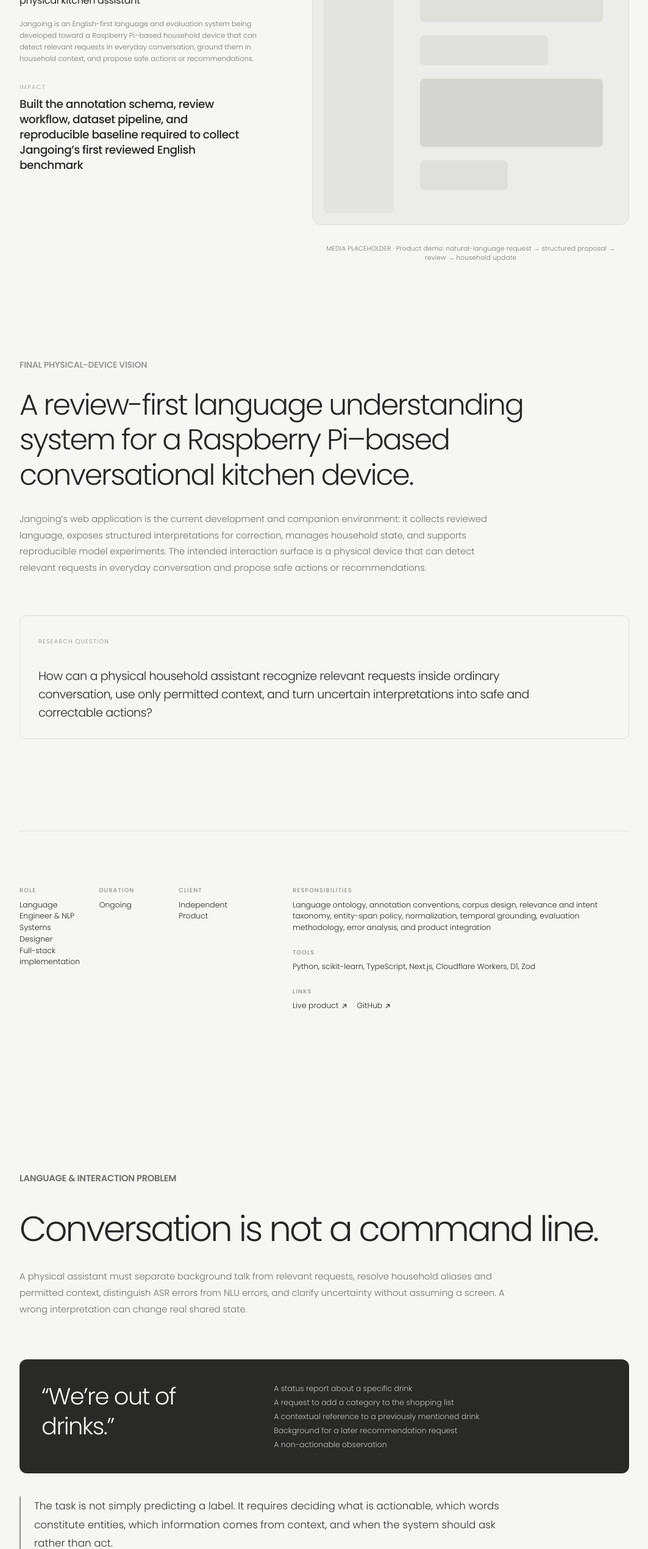
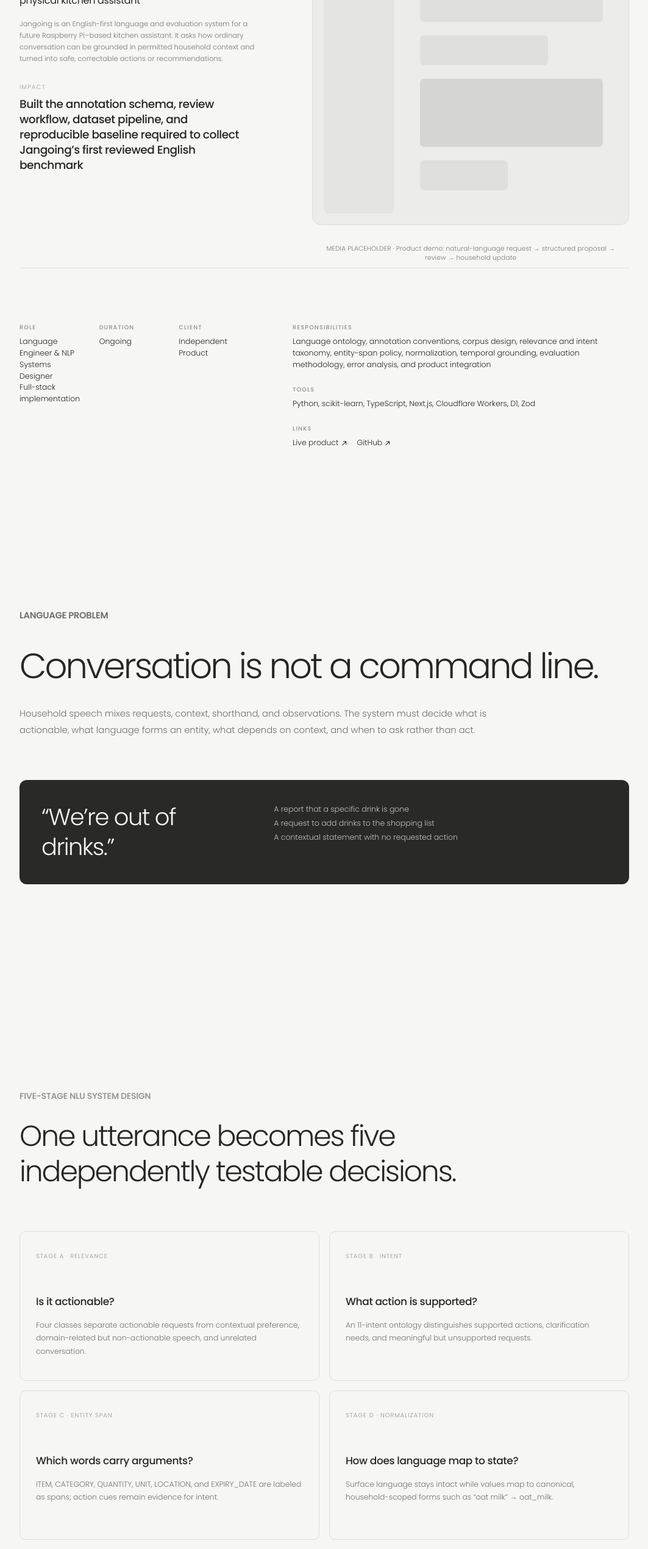
Before and after one commit to jiji123526/portfolio, a Next.js app: page /work/jangoing-kitchen-intelligence in a window 1280 px wide. Shown: the part 234-2774 px from the top of the page at 61% size, without its empty margins (108-1171 px from the left). Built offline with nearby package versions, Linux system fonts and the light colour scheme.

Commit message:
Condense Jangoing case study

```diff
--- a/app/globals.css
+++ b/app/globals.css
@@ -148,6 +148,11 @@
 .roadmap-section ol { display:grid; grid-template-columns:1fr 1fr; gap:0 56px; margin:60px 0 0; padding:0; list-style:none; counter-reset:roadmap; border-top:1px solid var(--line); }
 .roadmap-section li { counter-increment:roadmap; display:grid; grid-template-columns:34px 1fr; gap:12px; padding:20px 0; border-bottom:1px solid var(--line); font-size:.78rem; color:#62625e; }
 .roadmap-section li::before { content:counter(roadmap,decimal-leading-zero); color:#9a9a95; font-size:.65rem; }
+.section-compact-copy { max-width:790px; margin:44px 0 0; color:#686864; font-size:.82rem; line-height:1.75; }
+.safety-path h2,.evidence-section>h2 { max-width:850px; margin:0 0 30px; font-size:clamp(1.9rem,3.7vw,3.45rem); line-height:1.22; letter-spacing:-.045em; font-weight:300; }
+.safety-path .language-flow { margin-top:48px; }
+.safety-path .architecture-placeholder { margin-top:32px; }
+.evidence-section .two-column-copy { margin-top:56px; }
 
 @media (max-width:760px) {
   .shell { width:min(100% - 32px,1000px); }.identity { padding-top:36px; }.home-hero { min-height:auto; padding-bottom:100px; }
--- a/app/work/[slug]/page.tsx
+++ b/app/work/[slug]/page.tsx
@@ -1,6 +1,6 @@
 import { notFound } from 'next/navigation';
 import { ExternalArrow } from '@/components/external-arrow';
-import { JangoingCaseContent, JangoingVision } from '@/components/jangoing-case-content';
+import { JangoingCaseContent } from '@/components/jangoing-case-content';
 import { TransitionLink } from '@/components/transition-link';
 import { getProject, projects } from '@/lib/project-data';
 import { MotionEffects } from '../../motion-effects';
@@ -46,8 +46,6 @@
         </div>
       </header>
 
-      {isJangoing && <JangoingVision />}
-
       <section className="case-meta shell reveal" aria-label="Project details">
         <div className="case-facts">
           <dl><div><dt>ROLE</dt><dd>{project.role}</dd></div><div><dt>DURATION</dt><dd>{project.duration}</dd></div><div><dt>CLIENT</dt><dd>{project.client}</dd></div></dl>
--- a/components/jangoing-case-content.tsx
+++ b/components/jangoing-case-content.tsx
@@ -3,111 +3,66 @@
 type Props = { project: Project; projectIndex: number };
 
 const stages = [
-  { label: 'STAGE A · RELEVANCE', title: 'Is this utterance actionable?', body: 'Four classes separate actionable requests from contextual_preference, domain_non_actionable, and unrelated speech. Grocery vocabulary alone is not evidence of an action.' },
-  { label: 'STAGE B · INTENT', title: 'What kind of action is supported?', body: 'The ontology covers 11 intents: add_item, update_expiry, set_low_threshold, consume_item, mark_low, mark_out, throw_away, add_to_buy, query_inventory, needs_clarification, and unknown. Unknown means meaningful but unsupported—not unrelated.' },
-  { label: 'STAGE C · ENTITY SPAN', title: 'Which words carry arguments?', body: 'ITEM, CATEGORY, QUANTITY, UNIT, LOCATION, and EXPIRY_DATE are labeled as spans. Phrases such as “out of,” “low,” and “buy” usually remain linguistic evidence for intent rather than entities.' },
-  { label: 'STAGE D · NORMALIZATION', title: 'How does language map to household state?', body: '“Add two cartons of oat milk” preserves the ITEM span “oat milk” while mapping it to oat_milk, quantity 2, and unit carton. Existing canonical values are preferred; new values become household-scoped candidates.' },
-  { label: 'STAGE E · JOINT ACTION', title: 'Does the complete interpretation hold?', body: 'Evaluation considers relevance, one or more actions, intent per action, entity-to-action assignment, normalized values, phrase family, and whether clarification is required.' },
+  { label: 'STAGE A · RELEVANCE', title: 'Is it actionable?', body: 'Four classes separate actionable requests from contextual preference, domain-related but non-actionable speech, and unrelated conversation.' },
+  { label: 'STAGE B · INTENT', title: 'What action is supported?', body: 'An 11-intent ontology distinguishes supported actions, clarification needs, and meaningful but unsupported requests.' },
+  { label: 'STAGE C · ENTITY SPAN', title: 'Which words carry arguments?', body: 'ITEM, CATEGORY, QUANTITY, UNIT, LOCATION, and EXPIRY_DATE are labeled as spans; action cues remain evidence for intent.' },
+  { label: 'STAGE D · NORMALIZATION', title: 'How does language map to state?', body: 'Surface language stays intact while values map to canonical, household-scoped forms such as “oat milk” → oat_milk.' },
+  { label: 'STAGE E · JOINT ACTION', title: 'Does the full interpretation hold?', body: 'The final structure connects relevance, one or more actions, assigned entities, normalized values, and clarification requirements.' },
 ];
 
 const annotationPrinciples = [
   'AI output is a draft, not a label.',
-  'Generated records are candidates, not ground truth.',
-  'Every proposed field remains editable.',
-  'Phrase families expose coverage and template leakage.',
-  'Multi-action examples remain structured.',
-  'Spans and normalization are evaluated separately.',
-  'Independent examples are reserved for evaluation.',
+  'Generated data bootstraps training, not evaluation.',
+  'Independent examples are reviewed before entering a frozen test set.',
 ];
-
-const metrics = ['Relevance macro-F1', 'Per-intent precision · recall · F1', 'Entity-span precision · recall · F1', 'Normalization accuracy', 'End-to-end exact action match', 'Unknown false-accept rate', 'Multi-action exact match', 'Correction rate', 'Confirmation time', 'p50 / p95 inference latency'];
-const slices = ['Phrase family', 'Direct request vs indirect state report', 'Seen vs unseen item', 'Utterance length', 'Action count', 'Ambiguity', 'Relative date expression', 'Contextual dependency', 'Household vocabulary', 'Future ASR noise'];
 
 function ExistingMedia({ project, item, index, projectIndex }: { project: Project; item: number; index: string; projectIndex: number }) {
   const solution = project.solutions[item];
   return <div className="language-existing-media"><span>{index}</span><div className={`solution-visual tone-${((projectIndex + item) % 3) + 1} magnetic`} aria-label="Solution media placeholder"><div className="mini-ui"><span /><span /><span /></div><p className="media-note">MEDIA PLACEHOLDER · {solution.mediaNote ?? 'Feature flow or prototype recording'}</p></div></div>;
 }
 
-export function JangoingVision() {
-  return <section className="language-vision shell case-section reveal">
-    <p className="eyebrow">FINAL PHYSICAL-DEVICE VISION</p>
-    <h2>A review-first language understanding system for a Raspberry Pi–based conversational kitchen device.</h2>
-    <p>Jangoing’s web application is the current development and companion environment: it collects reviewed language, exposes structured interpretations for correction, manages household state, and supports reproducible model experiments. The intended interaction surface is a physical device that can detect relevant requests in everyday conversation and propose safe actions or recommendations.</p>
-    <aside><span>RESEARCH QUESTION</span><p>How can a physical household assistant recognize relevant requests inside ordinary conversation, use only permitted context, and turn uncertain interpretations into safe and correctable actions?</p></aside>
-  </section>;
-}
-
 export function JangoingCaseContent({ project, projectIndex }: Props) {
   return <>
     <section className="language-problem shell case-section reveal">
-      <p className="eyebrow">LANGUAGE &amp; INTERACTION PROBLEM</p>
+      <p className="eyebrow">LANGUAGE PROBLEM</p>
       <h2>Conversation is not a command line.</h2>
-      <p>A physical assistant must separate background talk from relevant requests, resolve household aliases and permitted context, distinguish ASR errors from NLU errors, and clarify uncertainty without assuming a screen. A wrong interpretation can change real shared state.</p>
-      <div className="utterance-card"><blockquote>“We’re out of drinks.”</blockquote><ul><li>A status report about a specific drink</li><li>A request to add a category to the shopping list</li><li>A contextual reference to a previously mentioned drink</li><li>Background for a later recommendation request</li><li>A non-actionable observation</li></ul></div>
-      <p className="language-principle">The task is not simply predicting a label. It requires deciding what is actionable, which words constitute entities, which information comes from context, and when the system should ask rather than act.</p>
+      <p>Household speech mixes requests, context, shorthand, and observations. The system must decide what is actionable, what language forms an entity, what depends on context, and when to ask rather than act.</p>
+      <div className="utterance-card"><blockquote>“We’re out of drinks.”</blockquote><ul><li>A report that a specific drink is gone</li><li>A request to add drinks to the shopping list</li><li>A contextual statement with no requested action</li></ul></div>
     </section>
 
     <section className="language-stages case-section shell reveal">
-      <p className="eyebrow">NLU TASK DECOMPOSITION</p><h2>One utterance becomes five independently testable decisions.</h2>
+      <p className="eyebrow">FIVE-STAGE NLU SYSTEM DESIGN</p><h2>One utterance becomes five independently testable decisions.</h2>
       <div className="language-card-grid">{stages.map((stage) => <article key={stage.label}><span>{stage.label}</span><h3>{stage.title}</h3><p>{stage.body}</p></article>)}</div>
       <ExistingMedia project={project} item={0} index="01" projectIndex={projectIndex} />
     </section>
 
     <section className="language-tint reveal"><div className="shell case-section">
-      <p className="eyebrow">ANNOTATION SCHEMA &amp; WORKFLOW</p><h2>Corrections become governed language evidence.</h2>
-      <div className="language-flow">raw utterance <i>→</i> deterministic interpretation or AI-assisted draft <i>→</i> relevance review <i>→</i> action and phrase-family review <i>→</i> entity-span correction <i>→</i> canonical-value selection <i>→</i> reviewed annotation <i>→</i> task-specific JSONL</div>
+      <p className="eyebrow">ANNOTATION + DATASET GOVERNANCE</p><h2>Corrections become evidence under explicit trust rules.</h2>
+      <div className="language-flow">raw utterance <i>→</i> deterministic or AI-assisted draft <i>→</i> relevance, action, span, and normalization review <i>→</i> reviewed annotation <i>→</i> task-specific JSONL</div>
+      <div className="candidate-stats"><article><strong>800</strong><span>synthetic-v1 candidates</span></article><article><strong>600</strong><span>relevance candidates</span></article><article><strong>1,400</strong><span>total annotation candidates</span></article></div>
+      <p className="dataset-warning">These 1,400 records are bootstrap candidates, not reviewed ground truth and not a valid final evaluation set.</p>
       <div className="principle-list">{annotationPrinciples.map((item) => <p key={item}>{item}</p>)}</div>
+      <p className="section-compact-copy">Dataset hashes, split manifests, duplicate removal, and phrase-family leakage checks keep model comparisons reproducible. Production exports use pseudonymous identifiers and exclude unrelated personal content and secrets.</p>
       <ExistingMedia project={project} item={1} index="02" projectIndex={projectIndex} />
     </div></section>
 
-    <section className="dataset-section shell case-section reveal">
-      <p className="eyebrow">DATASET STRATEGY &amp; GOVERNANCE</p><h2>Coverage and evidence use different trust policies.</h2>
-      <div className="candidate-stats"><article><strong>800</strong><span>synthetic-v1 candidates</span></article><article><strong>600</strong><span>relevance candidates</span></article><article><strong>1,400</strong><span>total annotation candidates</span></article></div>
-      <p className="dataset-warning">These 1,400 records are bootstrap candidates, not reviewed ground truth and not a valid final evaluation set.</p>
-      <div className="two-column-copy"><div><h3>What the relevance set covers</h3><p>200 contextual or preference examples, 300 domain-adjacent hard negatives, 100 unrelated negatives, and 35 phrase families.</p><h3>Known synthetic limits</h3><p>Coverage centers on 8 of 11 contract intents; actionable records are single-action; some entity types remain sparse; and template-derived phrase families remain. None become final training labels without human review.</p></div><div><h3>Governance rules</h3><p>Synthetic data bootstraps training only. Model-influenced writing stays a training candidate, while independently authored natural examples are evaluation candidates. Splits follow deduplication and phrase-family leakage checks; approved evaluation data is separated into validation and a frozen test set.</p><p>Dataset hashes and split manifests make comparisons reproducible. Production exports use pseudonymous identifiers and exclude unrelated personal content and secrets.</p></div></div>
+    <section className="evidence-section shell case-section reveal">
+      <p className="eyebrow">BASELINE + EVALUATION + CURRENT STATUS</p><h2>A simple baseline tests the data system before model complexity increases.</h2>
+      <div className="two-column-copy"><div><h3>Current evidence</h3><p>The runtime is deterministic and English-first. A CPU-friendly TF-IDF and logistic-regression baseline provides reproducible single-intent classification; multi-action examples are excluded rather than collapsed.</p><p>The annotation, review, export, correction-logging, and baseline tooling is implemented. OpenAI API assists draft annotation only—it is not ground truth or the runtime model.</p></div><div><h3>Evaluation gate</h3><p>Evaluation groups classification, entity extraction, normalization, and joint-action exact match. Diagnostics focus on phrase family, unseen items, indirect requests, and contextual dependency.</p><p><strong>Pilot target:</strong> 300 reviewed training / 100 independent evaluation examples.<br /><strong>Baseline target:</strong> 1,000 reviewed training / 200 independent evaluation examples.</p></div></div>
     </section>
 
-    <section className="modeling-section shell case-section reveal">
-      <p className="eyebrow">CURRENT BASELINE MODELING</p><h2>Deterministic and English-first in production; deliberately simple in evaluation.</h2>
-      <div className="two-column-copy"><div><h3>Current baseline</h3><p>A CPU-friendly TF-IDF and logistic-regression classifier provides a reproducible single-intent floor. It validates the dataset pipeline, surfaces class imbalance and leakage, and reveals early failure patterns before model complexity increases.</p></div><div><h3>Explicit limits</h3><p>Multi-action records are excluded rather than collapsed to their first intent. Learned context resolution, a production Transformer or LLM classifier, and Korean-English speech understanding are not yet implemented.</p><p>OpenAI API assists annotation drafts only; it is neither ground truth nor the production runtime model.</p></div></div>
-    </section>
-
-    <section className="evaluation-section reveal"><div className="shell case-section">
-      <p className="eyebrow">EVALUATION FRAMEWORK</p><h2>Measure each language decision before claiming end-to-end quality.</h2>
-      <div className="evaluation-columns"><article><span>EVALUATION DESIGN</span><div className="chip-list">{metrics.map((x) => <b key={x}>{x}</b>)}</div></article><article><span>DIAGNOSTIC SLICES</span><div className="chip-list">{slices.map((x) => <b key={x}>{x}</b>)}</div></article></div>
-      <div className="status-strip"><div><span>CURRENT COLLECTION STATUS</span><p>The collection, review, export, and baseline tooling is implemented; no benchmark performance result is claimed before the reviewed splits are ready.</p></div><div><span>NEXT MEASUREMENT GATE</span><p>Freeze an independently written evaluation split, record its hash and manifest, then report task-level and joint-action results with error slices.</p></div></div>
-    </div></section>
-
-    <section className="integration-section shell case-section reveal">
-      <p className="eyebrow">PRODUCT-STATE INTEGRATION &amp; SAFETY</p><h2>Language becomes a proposal before it becomes state.</h2>
-      <div className="language-flow">utterance <i>→</i> structured interpretation <i>→</i> visible proposal <i>→</i> confirmation or correction <i>→</i> append-only event <i>→</i> inventory and shopping projections <i>→</i> reusable evaluation evidence</div>
-      <p className="language-principle">Every natural-language state-changing interpretation remains reviewable before it updates shared household state.</p>
-      <p>The future Raspberry Pi interface will use the same confirmed event path. Voice input will not bypass review, clarification, authorization, or logging safeguards.</p>
+    <section className="safety-path language-tint reveal"><div className="shell case-section">
+      <p className="eyebrow">SAFETY + TEXT-TO-RASPBERRY-PI PATH</p><h2>Language becomes a reviewable proposal before it becomes household state.</h2>
+      <div className="language-flow">utterance <i>→</i> structured interpretation <i>→</i> confirmation or correction <i>→</i> append-only event <i>→</i> inventory or shopping projection <i>→</i> evaluation evidence</div>
+      <p className="section-compact-copy">Text is evaluated first so ASR errors and language-understanding errors remain independently measurable. Once the English benchmark is stable, controlled speech and Korean-English evaluation can lead to the Raspberry Pi interaction surface without bypassing clarification, authorization, or logging.</p>
       <ExistingMedia project={project} item={2} index="03" projectIndex={projectIndex} />
-    </section>
-
-    <section className="text-before-voice language-tint reveal"><div className="shell case-section">
-      <p className="eyebrow">WHY TEXT COMES BEFORE VOICE</p><h2>Text understanding is evaluated before speech recognition so that ASR errors and language-understanding errors remain independently measurable.</h2>
-      <div className="language-flow">typed English benchmark <i>→</i> stable relevance and action evaluation <i>→</i> controlled ASR transcripts <i>→</i> Korean-English code-switching <i>→</i> personalized vocabulary adaptation <i>→</i> Raspberry Pi microphone pipeline</div>
-      <p>Adding speech before annotation conventions and safe state mutation are stable would mix ASR and NLU failures, reduce data quality, and make causes harder to diagnose. Raspberry Pi latency and compute constraints become meaningful evaluation targets only after the language pipeline is measurable.</p>
-    </div></section>
-
-    <section className="architecture shell case-section reveal">
-      <div className="architecture-copy"><p className="eyebrow">RASPBERRY PI TARGET ARCHITECTURE</p><h2>Future device pipeline</h2><p>Microphone → explicit activation → speech activity detection → ASR → relevance and permitted context retrieval → structured proposal → spoken or companion-app confirmation → household event → inventory, shopping, or recommendation response.</p><p>The Pi is planned as the microphone and speaker interface, local activation and lightweight preprocessing layer, household endpoint, and optional cache/privacy boundary connected to the cloud language service and the same household account context as the companion app.</p></div>
       <div className="architecture-placeholder magnetic"><div className="architecture-flow">{(project.architecture?.nodes ?? []).flatMap((node, i, nodes) => [<span key={`${node}-node`}>{node}</span>, ...(i < nodes.length - 1 ? [<i key={`${node}-arrow`} aria-hidden="true">→</i>] : [])])}</div><p className="media-note">MEDIA PLACEHOLDER · {project.architecture?.mediaNote}</p></div>
-    </section>
-
-    <section className="current-status reveal"><div className="shell case-section">
-      <p className="eyebrow">CURRENT IMPLEMENTATION &amp; COLLECTION TARGETS</p><h2>The evaluation environment exists; the reviewed benchmark is the next gate.</h2>
-      <div className="two-column-copy"><div><h3>Implemented</h3><p>Authenticated inventory and shopping workflows; reviewed natural-language commands; inference and correction logging; production annotation UI; relevance, intent, entity, normalization, and phrase-family schemas; AI-assisted drafts with human verification; task-specific JSONL export; reproducible TF-IDF tooling; append-only events and derived projections; deterministic temporal grounding.</p></div><div><h3>Collection gates</h3><p><strong>Workflow pilot target:</strong> 300 reviewed training examples and 100 independent evaluation examples.</p><p><strong>Baseline milestone:</strong> 1,000 reviewed training examples and 200 independent evaluation examples.</p></div></div>
     </div></section>
 
     <section className="roadmap-section shell case-section reveal">
-      <p className="eyebrow">CONTEXT · MULTILINGUAL · DEVICE · RECOMMENDATION ROADMAP</p>
-      <ol>{['Complete the reviewed English text benchmark.','Establish relevance, intent, span, normalization, and joint-action baselines.','Add learned multi-turn context retrieval.','Add household-specific aliases and personal language adapters.','Build Korean-English code-switching evaluation data.','Add ASR while keeping ASR and NLU metrics separate.','Deploy the validated interaction pipeline to Raspberry Pi.','Add spoken clarification and confirmation.','Introduce explainable meal and substitution recommendations.','Add verified shopping-deal retrieval and ranking.'].map((x) => <li key={x}>{x}</li>)}</ol>
-      <aside><span>RECOMMENDATION SEQUENCE</span><p>rules and retrieval baseline → safety and dietary filtering → candidate generation → learned ranking → outcome evaluation</p></aside>
+      <p className="eyebrow">FOUR-PHASE ROADMAP</p>
+      <ol>{['Freeze the reviewed English benchmark.','Add multi-turn context and household-specific language adaptation.','Evaluate Korean-English ASR and deploy to Raspberry Pi.','Add explainable recommendations and verified deal ranking.'].map((x) => <li key={x}>{x}</li>)}</ol>
+      <p className="section-compact-copy">Detailed implementation notes, schemas, and research artifacts remain available through the project’s GitHub repository.</p>
     </section>
-
-    <section className="takeaways shell case-section"><p className="eyebrow">LANGUAGE ENGINEERING TAKEAWAYS</p><h2>What the system clarified</h2><div className="takeaway-list">{project.takeaways?.map((item, i) => <details className="reveal" key={item.title} open={i === 0}><summary><span>{item.title}</span><b aria-hidden="true">+</b></summary><p>{item.body}</p></details>)}</div></section>
   </>;
 }
--- a/lib/project-data.ts
+++ b/lib/project-data.ts
@@ -89,7 +89,7 @@
     summary: 'A review-first language system for a Raspberry Pi–based conversational kitchen device',
     headline: 'Designing a review-first language system for a physical kitchen assistant', role: 'Language Engineer & NLP Systems Designer\nFull-stack implementation',
     duration: 'Ongoing', client: 'Independent Product', responsibilities: 'Language ontology, annotation conventions, corpus design, relevance and intent taxonomy, entity-span policy, normalization, temporal grounding, evaluation methodology, error analysis, and product integration',
-    tools: 'Python, scikit-learn, TypeScript, Next.js, Cloudflare Workers, D1, Zod', brief: 'Jangoing is an English-first language and evaluation system being developed toward a Raspberry Pi–based household device that can detect relevant requests in everyday conversation, ground them in household context, and propose safe actions or recommendations.',
+    tools: 'Python, scikit-learn, TypeScript, Next.js, Cloudflare Workers, D1, Zod', brief: 'Jangoing is an English-first language and evaluation system for a future Raspberry Pi–based kitchen assistant. It asks how ordinary conversation can be grounded in permitted household context and turned into safe, correctable actions or recommendations.',
     liveUrl: 'https://jangoing-web.vercel.app', repoUrl: 'https://github.com/jiji123526/jangoing',
     coverNote: 'Product demo: natural-language request → structured proposal → review → household update',
     process: [
```
